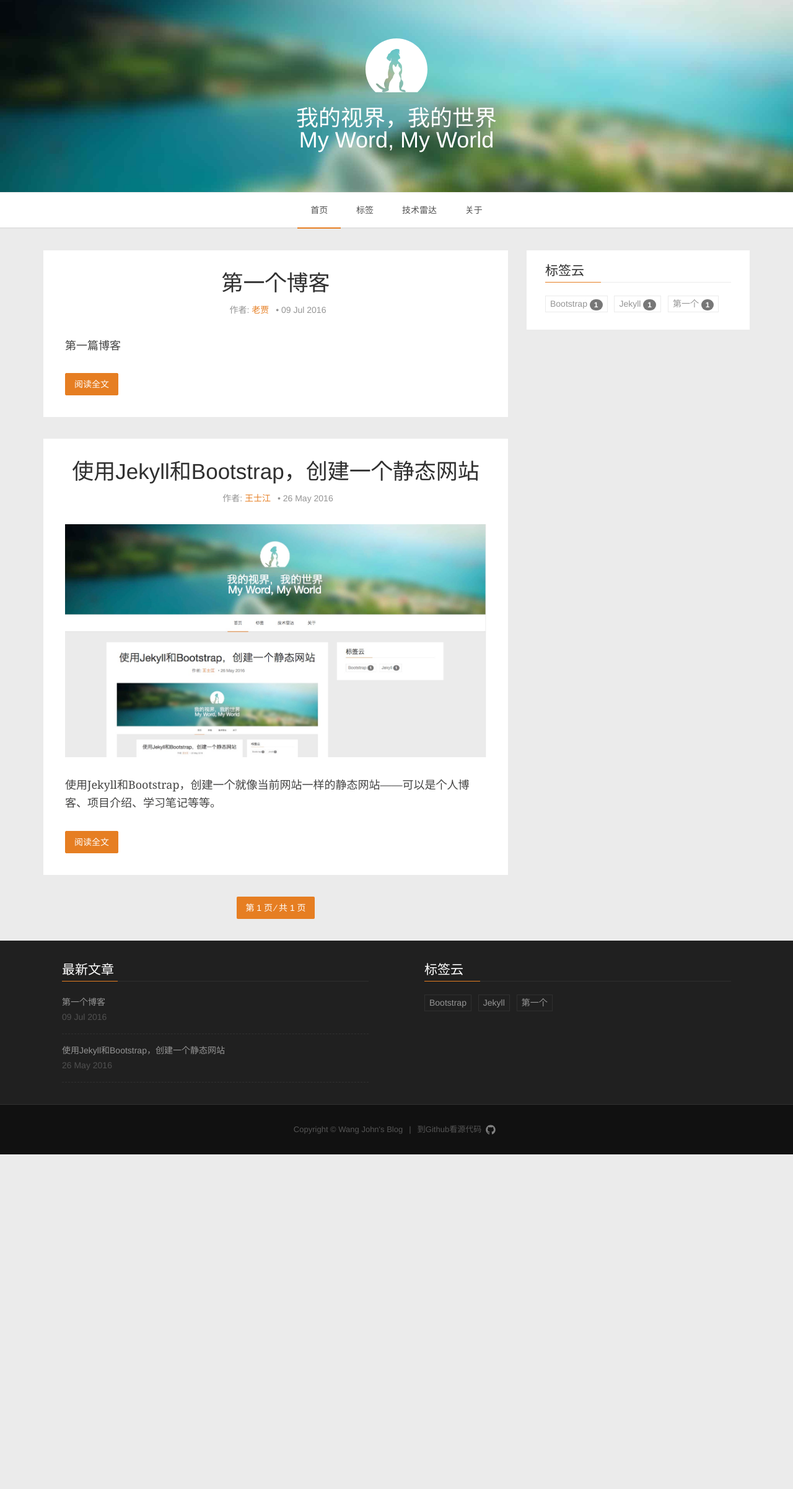
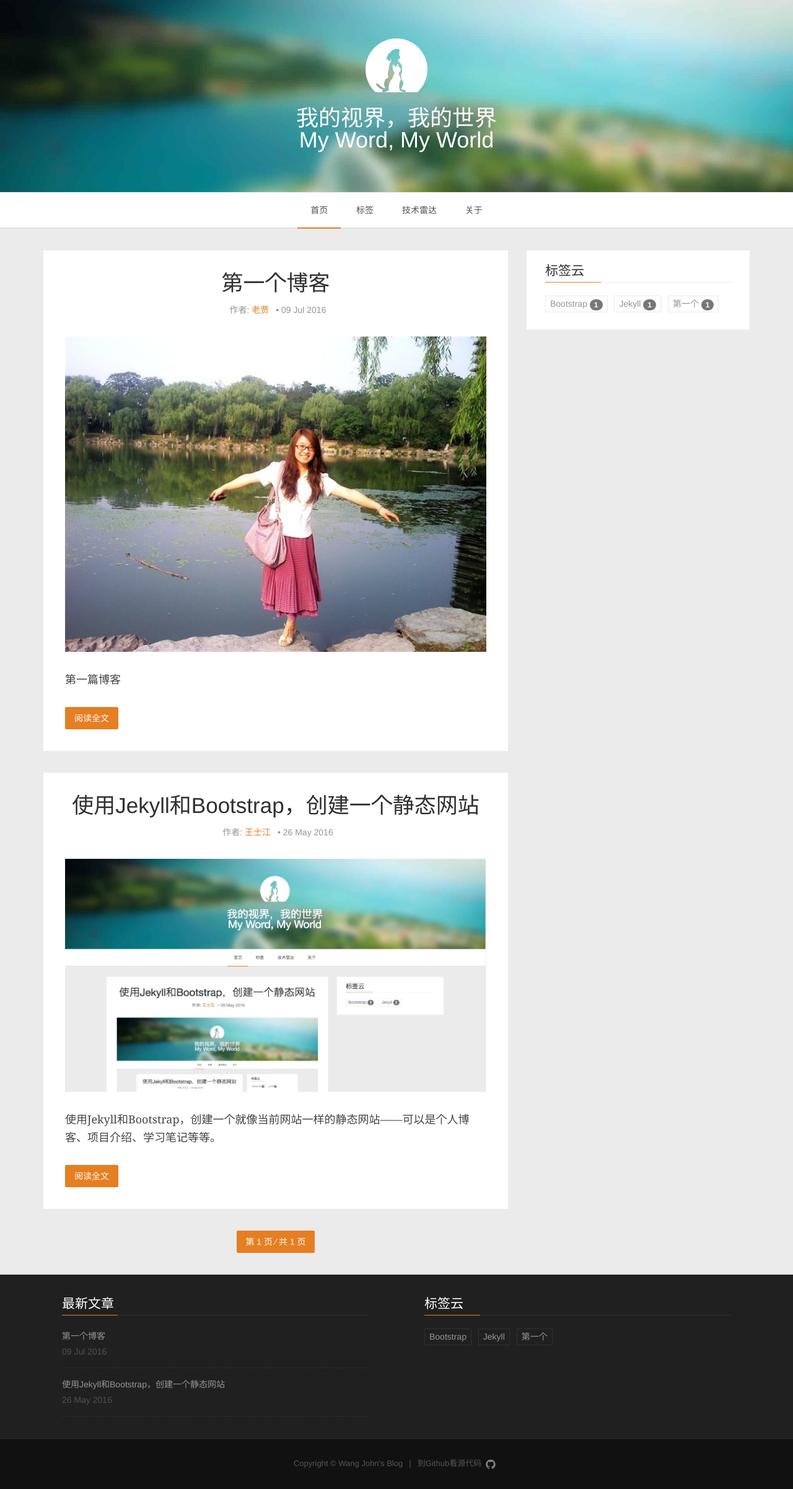
Before and after one commit to Giffordjia/giffordjia.github.io, a Jekyll site: the page built from index.html, in a window 1280 px wide. Shown: the whole page at 62% size. Built offline with Jekyll 4.4.1, drawn with Linux system fonts in a browser that asks for light colours; nearby versions of some CDN libraries; the list of posts is cut into pages by our own code; before the commit the page ends 1863 px from its top, so only the background shows below that.

Commit message:
增加照片

```diff
--- a/_posts/2016-07-09-first-blog.markdown
+++ b/_posts/2016-07-09-first-blog.markdown
@@ -5,6 +5,7 @@ author:     老贾
 date:       2016-07-09 08:13:00 +0800
 categories: notes
 tags:       第一个
+mediaImage: images/psu.jpg
 excerpt: 第一篇博客
 ---
 
```
Also changed, not shown: images/psu.jpg (added).
